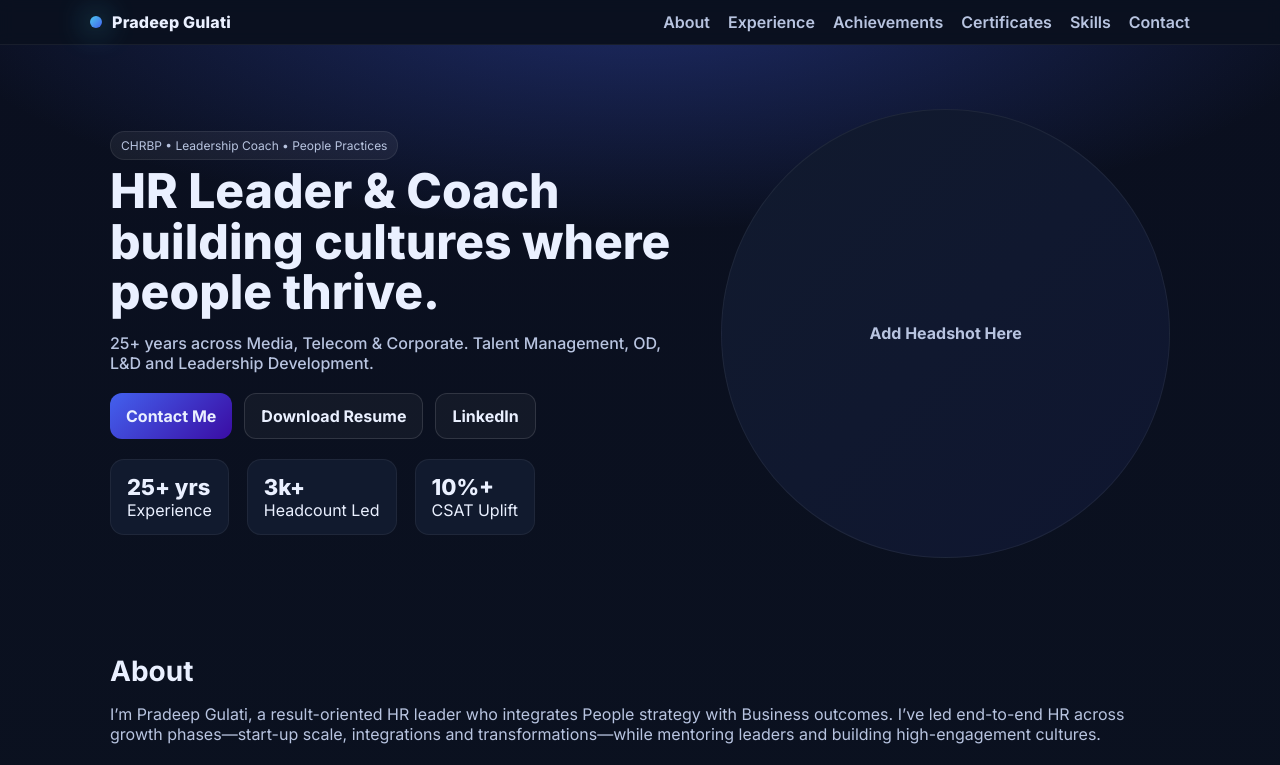
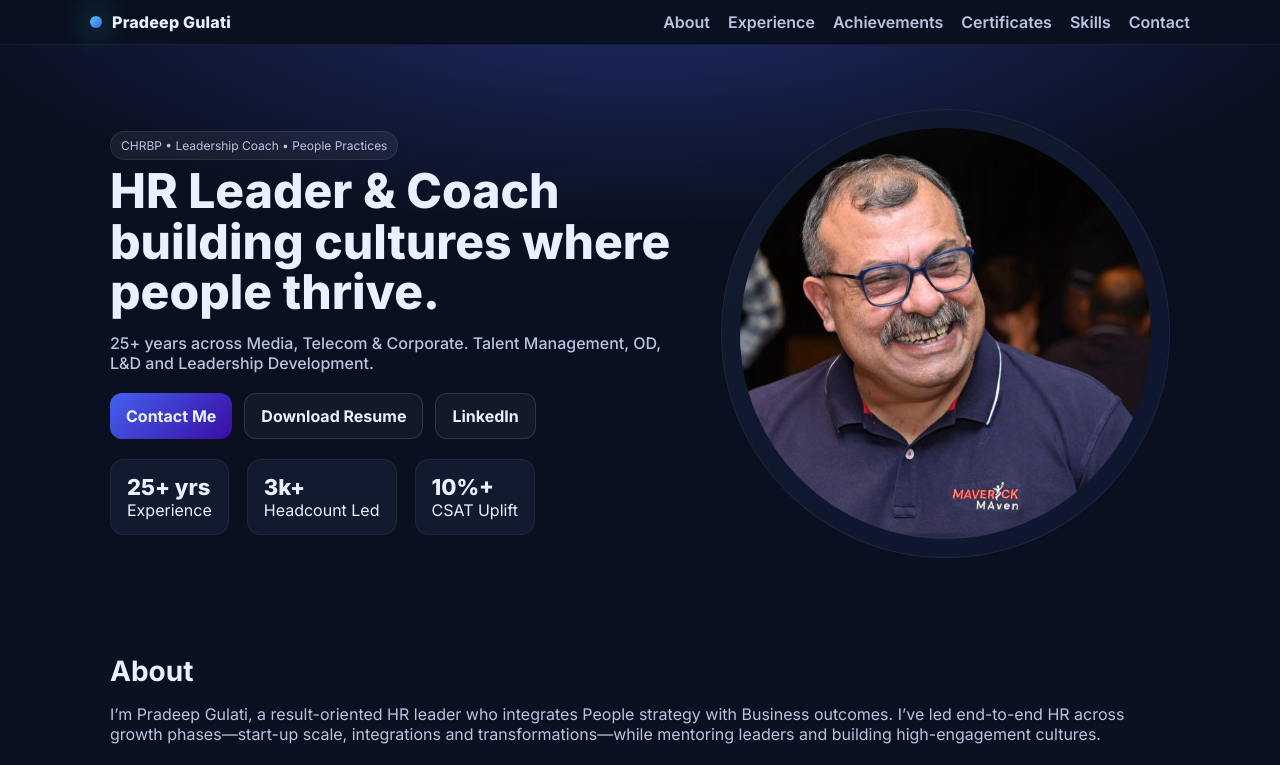
Before and after one commit to sakshamgulati/pradeepgulati, a plain HTML site: page index.html in a window 1280 px wide. Shown: the top 765 px of the page. Drawn offline with Linux system fonts and the light colour scheme.

Commit message:
Add headshot image pg.jpeg

```diff
--- a/index.html
+++ b/index.html
@@ -161,7 +161,7 @@
         </div>
       </div>
       <div class="card headshot">
-        Add Headshot Here
+        <img src="pg.jpeg" alt="Pradeep Gulati" style="width: 100%; height: 100%; object-fit: cover; border-radius: 50%;">
       </div>
     </div>
   </header>
```
Also changed, not shown: pg.jpeg (added).
